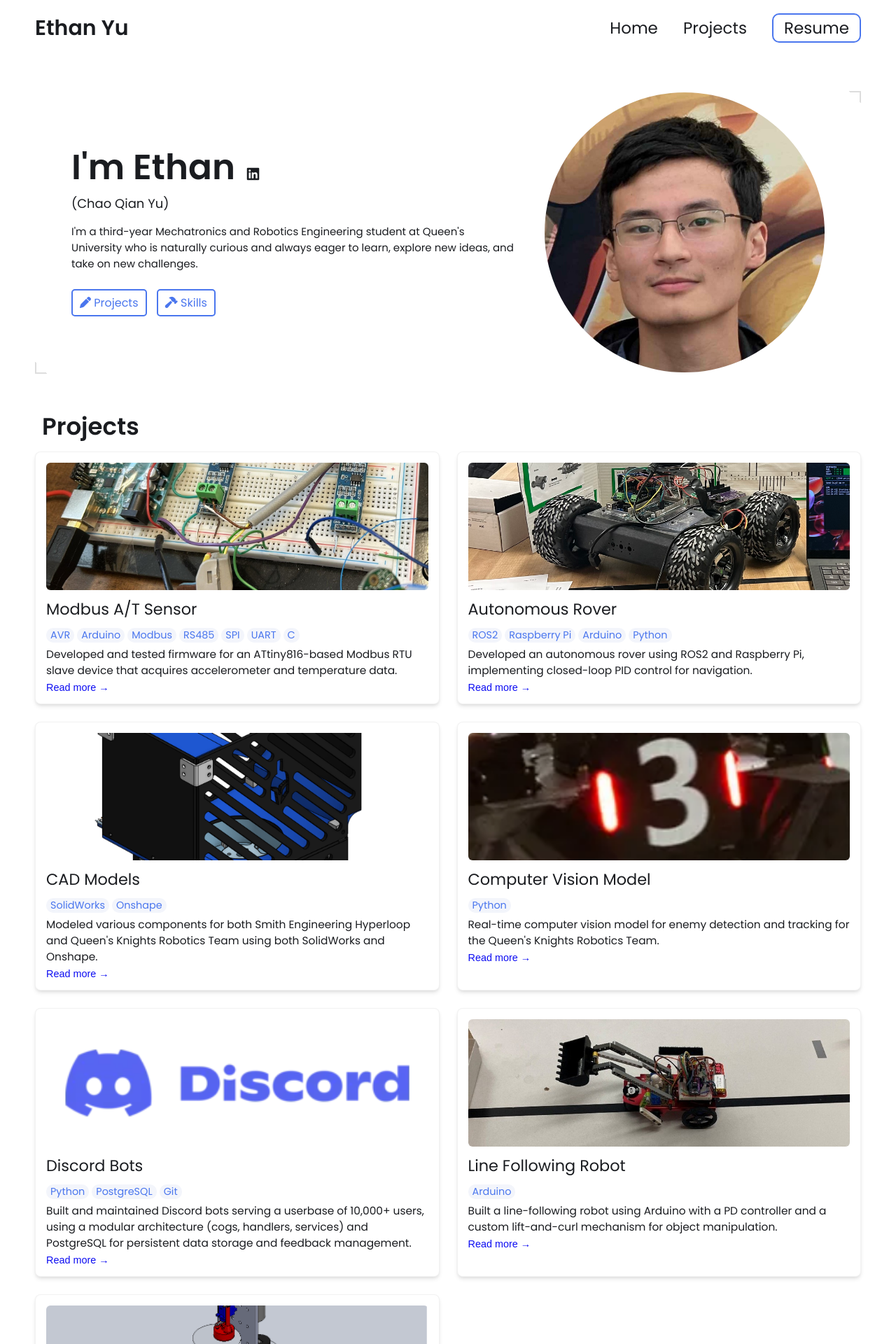
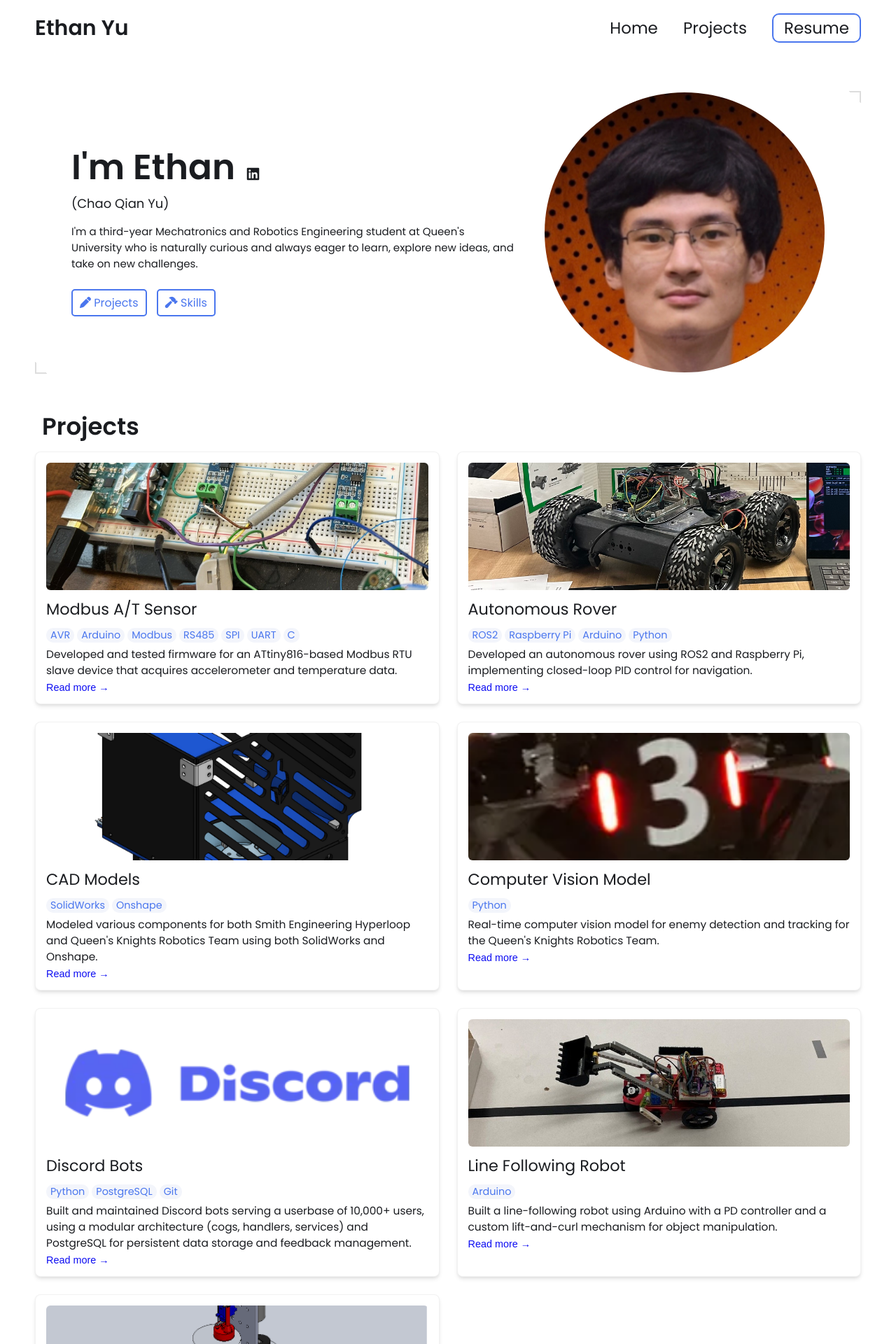
Before and after one commit to chaoqy/chaoqy.github.io, a Jekyll site: the page built from index.html, in a window 1280 px wide. Shown: the top 1920 px of the page at 70% size. Built offline with Jekyll 4.4.1, drawn with Linux system fonts in a browser that asks for light colours.

Commit message:
Update _config.yml

```diff
--- a/_config.yml
+++ b/_config.yml
@@ -19,7 +19,7 @@
   who is naturally curious and always eager to learn, explore new ideas, and take on new challenges.
 
 # Place your profile image in /assets/images/profile-image/folder and edit the file name
-profile_image: ./assets/images/profile-image/avatar1.jpg
+profile_image: ./assets/images/profile-image/pic.png
 
 
 # Link your resume
```
